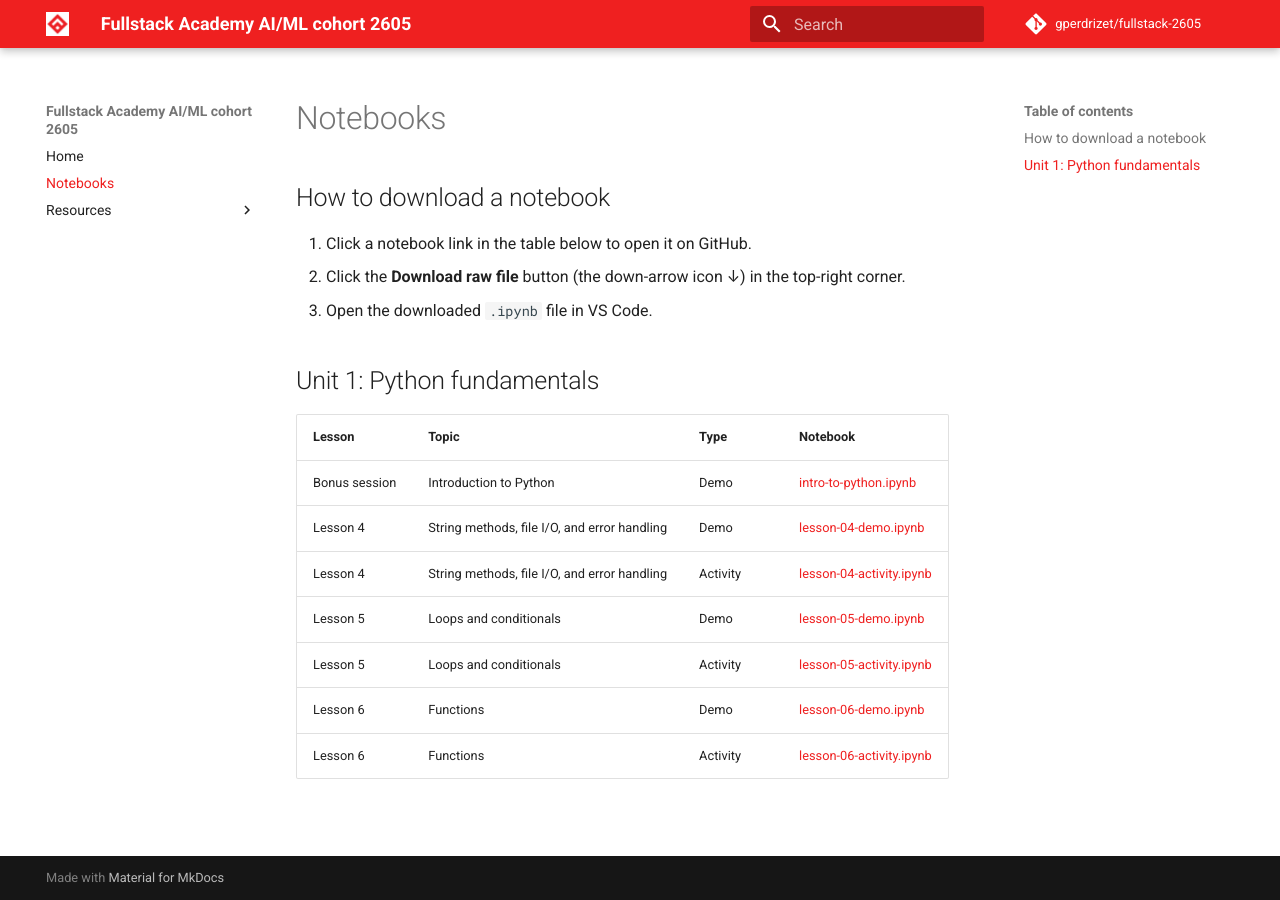
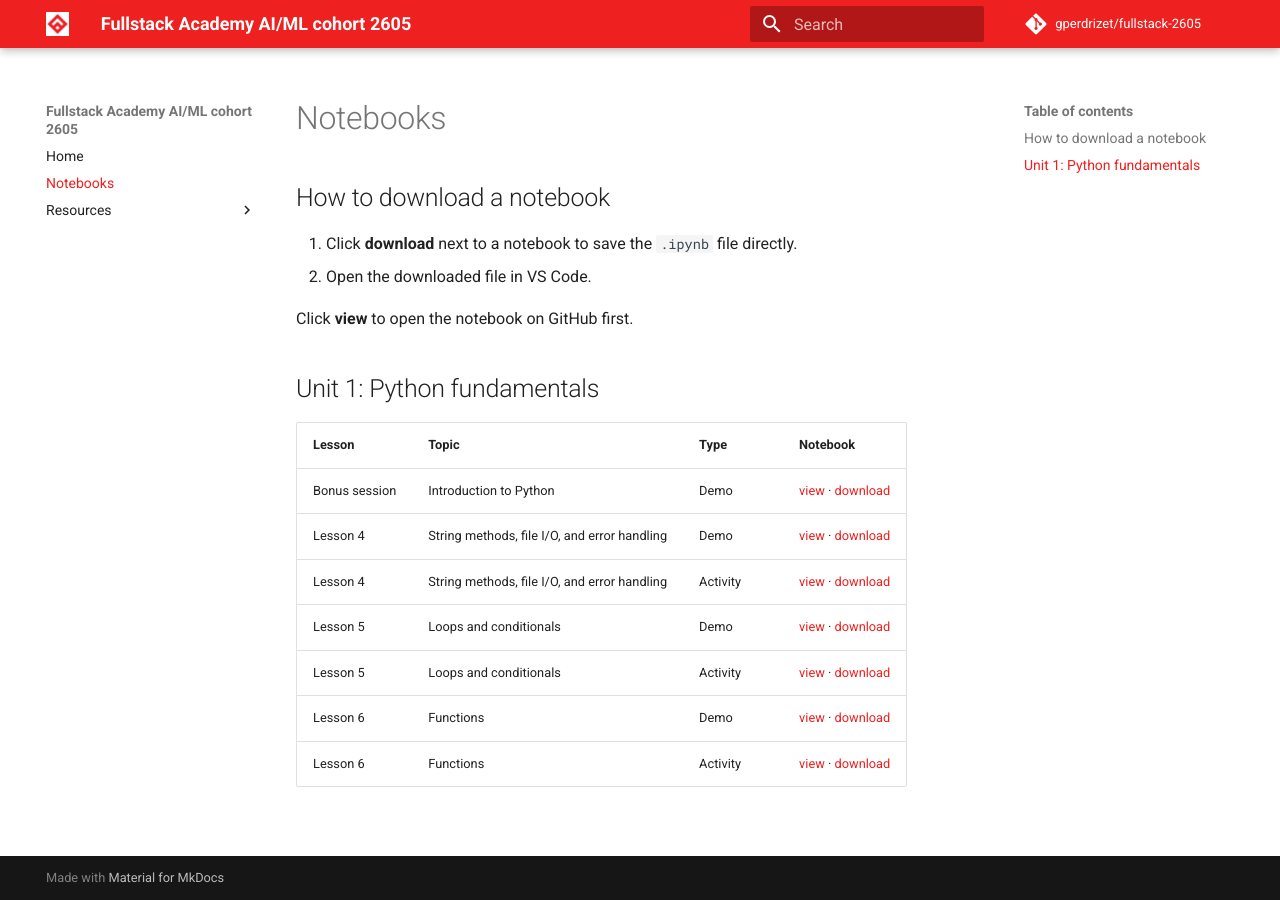
Before and after one commit to gperdrizet/fullstack-2605, an MkDocs documentation site: the page built from docs/notebooks.md, in a window 1280 px wide. Built offline with MkDocs 1.6.1 and Material for MkDocs 9.7.7, drawn with Linux system fonts in a browser that asks for light colours; comment, search, counter and statistics services are not loaded.

Commit message:
Add view and download links per notebook

```diff
--- a/docs/notebooks.md
+++ b/docs/notebooks.md
@@ -2,18 +2,19 @@
 
 ## How to download a notebook
 
-1. Click a notebook link in the table below to open it on GitHub.
-2. Click the **Download raw file** button (the down-arrow icon ↓) in the top-right corner.
-3. Open the downloaded `.ipynb` file in VS Code.
+1. Click **download** next to a notebook to save the `.ipynb` file directly.
+2. Open the downloaded file in VS Code.
+
+Click **view** to open the notebook on GitHub first.
 
 ## Unit 1: Python fundamentals
 
 | Lesson | Topic | Type | Notebook |
 |--------|-------|------|----------|
-| Bonus session | Introduction to Python | Demo | [intro-to-python.ipynb](https://github.com/gperdrizet/fullstack-2605/blob/main/bonus-session/intro-to-python.ipynb) |
-| Lesson 4 | String methods, file I/O, and error handling | Demo | [lesson-04-demo.ipynb](https://github.com/gperdrizet/fullstack-2605/blob/main/unit-1/lesson-4/lesson-04-demo.ipynb) |
-| Lesson 4 | String methods, file I/O, and error handling | Activity | [lesson-04-activity.ipynb](https://github.com/gperdrizet/fullstack-2605/blob/main/unit-1/lesson-4/lesson-04-activity.ipynb) |
-| Lesson 5 | Loops and conditionals | Demo | [lesson-05-demo.ipynb](https://github.com/gperdrizet/fullstack-2605/blob/main/unit-1/lesson-5/lesson-05-demo.ipynb) |
-| Lesson 5 | Loops and conditionals | Activity | [lesson-05-activity.ipynb](https://github.com/gperdrizet/fullstack-2605/blob/main/unit-1/lesson-5/lesson-05-activity.ipynb) |
-| Lesson 6 | Functions | Demo | [lesson-06-demo.ipynb](https://github.com/gperdrizet/fullstack-2605/blob/main/unit-1/lesson-6/lesson-06-demo.ipynb) |
-| Lesson 6 | Functions | Activity | [lesson-06-activity.ipynb](https://github.com/gperdrizet/fullstack-2605/blob/main/unit-1/lesson-6/lesson-06-activity.ipynb) |
+| Bonus session | Introduction to Python | Demo | [view](https://github.com/gperdrizet/fullstack-2605/blob/main/bonus-session/intro-to-python.ipynb){:target="_blank"} · [download](https://raw.githubusercontent.com/gperdrizet/fullstack-2605/main/bonus-session/intro-to-python.ipynb) |
+| Lesson 4 | String methods, file I/O, and error handling | Demo | [view](https://github.com/gperdrizet/fullstack-2605/blob/main/unit-1/lesson-4/lesson-04-demo.ipynb){:target="_blank"} · [download](https://raw.githubusercontent.com/gperdrizet/fullstack-2605/main/unit-1/lesson-4/lesson-04-demo.ipynb) |
+| Lesson 4 | String methods, file I/O, and error handling | Activity | [view](https://github.com/gperdrizet/fullstack-2605/blob/main/unit-1/lesson-4/lesson-04-activity.ipynb){:target="_blank"} · [download](https://raw.githubusercontent.com/gperdrizet/fullstack-2605/main/unit-1/lesson-4/lesson-04-activity.ipynb) |
+| Lesson 5 | Loops and conditionals | Demo | [view](https://github.com/gperdrizet/fullstack-2605/blob/main/unit-1/lesson-5/lesson-05-demo.ipynb){:target="_blank"} · [download](https://raw.githubusercontent.com/gperdrizet/fullstack-2605/main/unit-1/lesson-5/lesson-05-demo.ipynb) |
+| Lesson 5 | Loops and conditionals | Activity | [view](https://github.com/gperdrizet/fullstack-2605/blob/main/unit-1/lesson-5/lesson-05-activity.ipynb){:target="_blank"} · [download](https://raw.githubusercontent.com/gperdrizet/fullstack-2605/main/unit-1/lesson-5/lesson-05-activity.ipynb) |
+| Lesson 6 | Functions | Demo | [view](https://github.com/gperdrizet/fullstack-2605/blob/main/unit-1/lesson-6/lesson-06-demo.ipynb){:target="_blank"} · [download](https://raw.githubusercontent.com/gperdrizet/fullstack-2605/main/unit-1/lesson-6/lesson-06-demo.ipynb) |
+| Lesson 6 | Functions | Activity | [view](https://github.com/gperdrizet/fullstack-2605/blob/main/unit-1/lesson-6/lesson-06-activity.ipynb){:target="_blank"} · [download](https://raw.githubusercontent.com/gperdrizet/fullstack-2605/main/unit-1/lesson-6/lesson-06-activity.ipynb) |
--- a/mkdocs.yml
+++ b/mkdocs.yml
@@ -5,6 +5,9 @@ repo_name: gperdrizet/fullstack-2605
 
 extra_css:
   - stylesheets/extra.css
+
+markdown_extensions:
+  - attr_list
 
 theme:
   name: material
```
